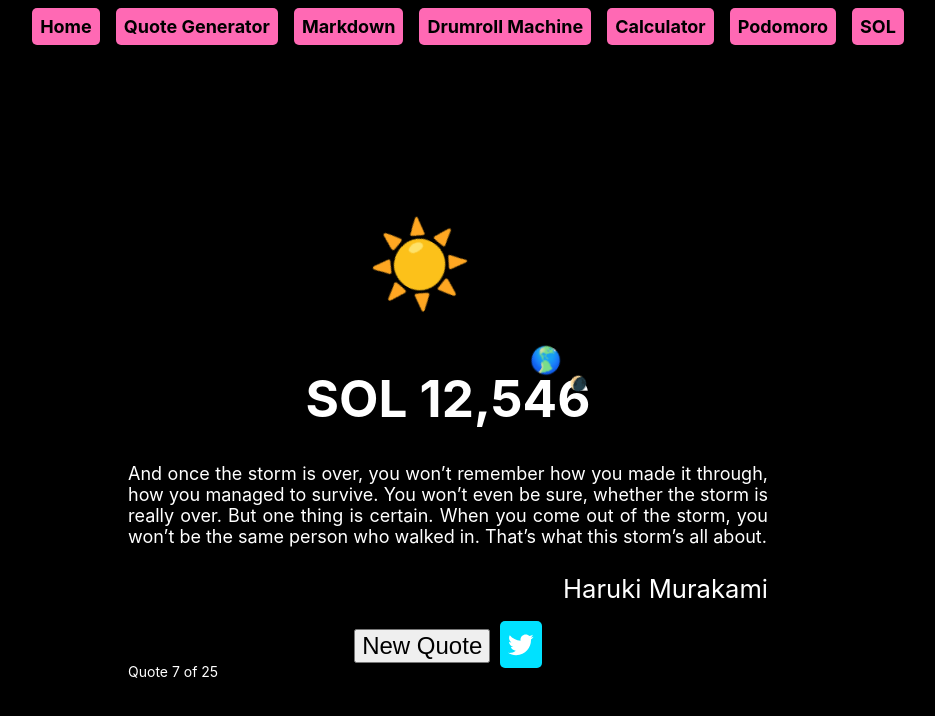
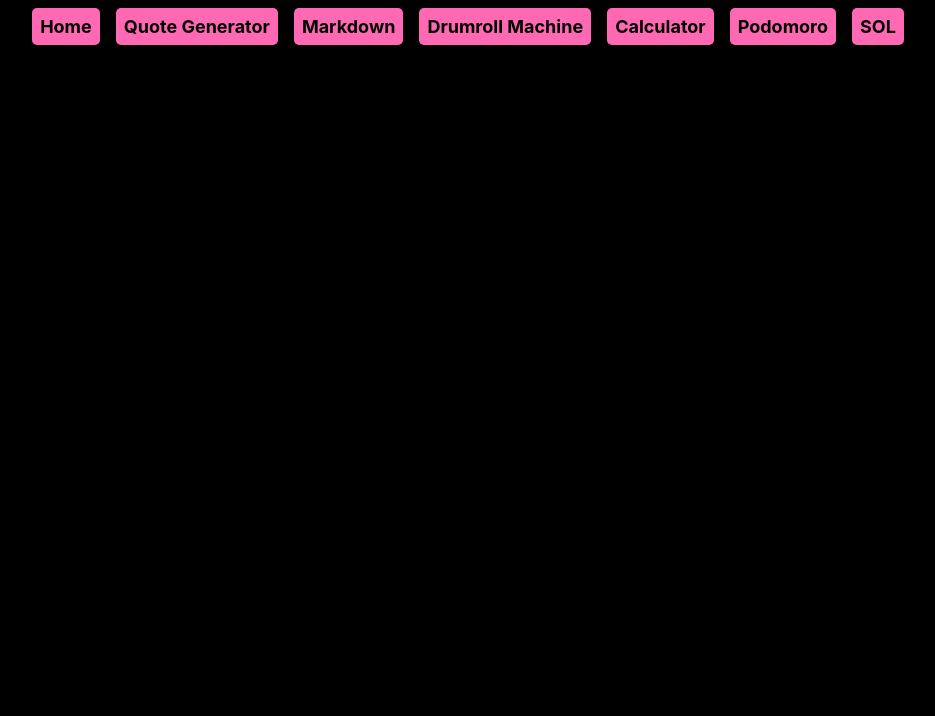
Before and after one commit to instanetk/fCCprojects, a React (Create React App) app: page / in a window 1280 px wide. Shown: the top 716 px of the page, without its empty margins (192-1127 px from the left). Built offline with nearby package versions, Linux system fonts and the light colour scheme.

Commit message:
troubleshoot Home.js - 1

```diff
--- a/package.json
+++ b/package.json
@@ -2,7 +2,7 @@
   "name": "quotegen",
   "version": "0.1.0",
   "private": true,
-  "homepage": ".",
+  "homepage": "https://netk.dev/cert",
   "dependencies": {
     "@fortawesome/fontawesome-svg-core": "^1.2.28",
     "@fortawesome/free-brands-svg-icons": "^5.13.0",
--- a/src/App.js
+++ b/src/App.js
@@ -21,7 +21,7 @@ function App() {
         </div>
       <header className="App-header">
         <Switch>
-          <Route path="/" component={Home} exact/>
+          <Route path="/cert" component={Home} />
           <Route path="/cert/quote" component={QuoteGen} />
           <Route path="/cert/sol" component={Sol} />
           <Route path="/cert/markdown" component={MarkdownPreviwer} />
--- a/src/components/NavBar.jsx
+++ b/src/components/NavBar.jsx
@@ -6,7 +6,7 @@ const NavBar = () => {
     <nav>
       <ul>
         <li>
-          <Link to="/">Home</Link>
+          <Link to="/cert">Home</Link>
         </li>
         <li>
           <Link to="/cert/quote">Quote Generator</Link>
```
